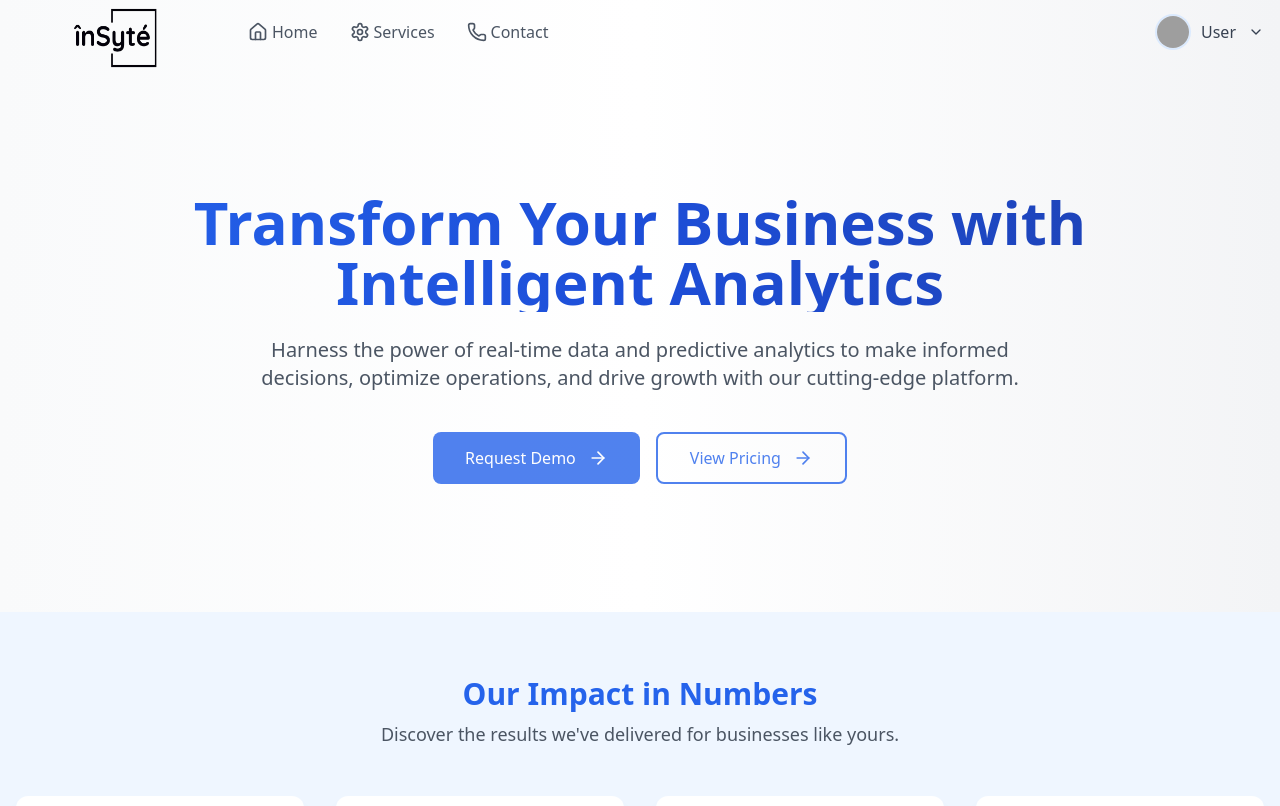
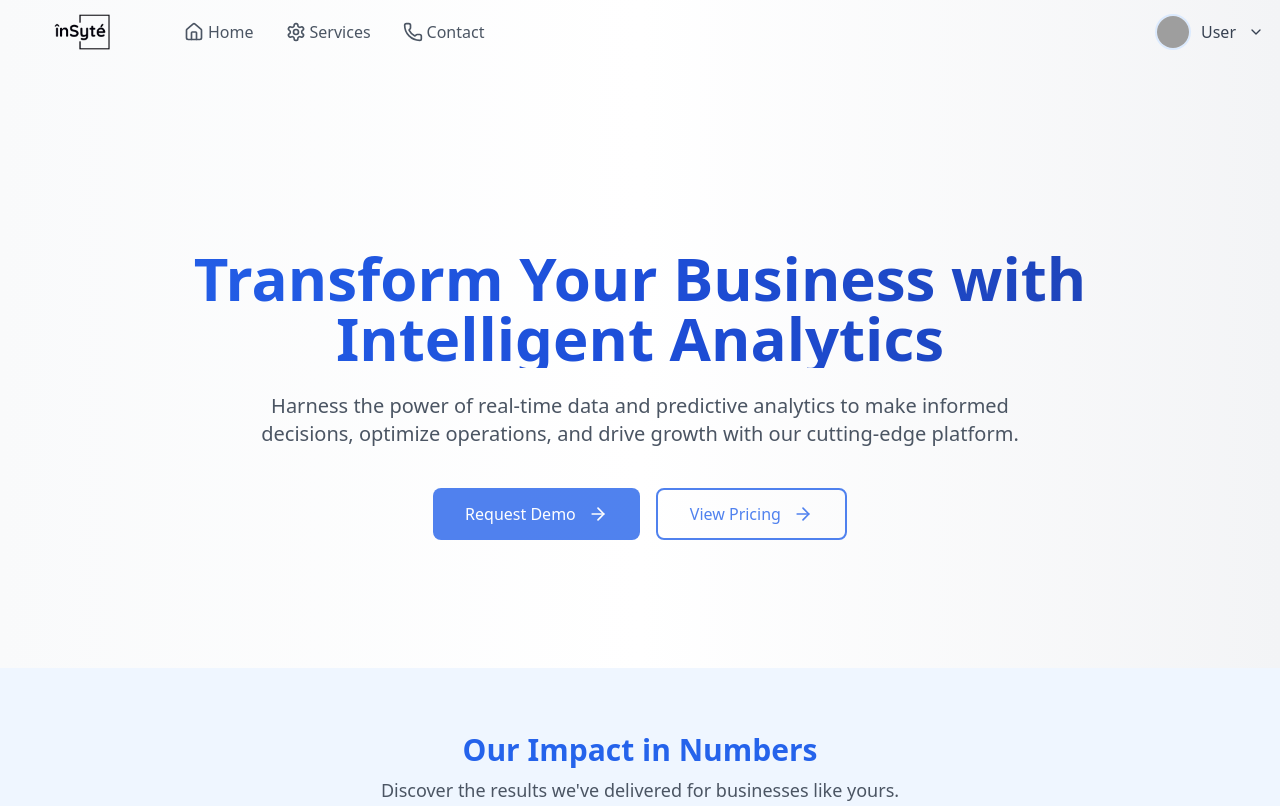
Before and after one commit to kakarot7072/inSyte, a React (Create React App) app: page /home in a window 1280 px wide. Shown: the top 806 px of the page. Built offline with nearby package versions, Linux system fonts and the light colour scheme; grey boxes are pictures that could not be loaded.

Commit message:
change in Navbar

```diff
--- a/src/components/Navbar.js
+++ b/src/components/Navbar.js
@@ -1,8 +1,9 @@
 import React, { useState, useEffect } from 'react';
 import { Link } from 'react-router-dom';
-import { Menu, X, Home, Settings, Phone, Layout, ChevronDown } from 'lucide-react';
+import { Menu, X, Home, Settings, Phone, ChevronDown } from 'lucide-react';
 
 import logo from './Assets/weblogo.png';
+
 const Navbar = ({ handleSignOut }) => {
   const [isMenuOpen, setIsMenuOpen] = useState(false);
   const [isProfileOpen, setIsProfileOpen] = useState(false);
@@ -17,13 +18,28 @@ const Navbar = ({ handleSignOut }) => {
     profileImage: ""
   });
 
+  // Add scroll event listener to handle navbar background change
+  useEffect(() => {
+    const handleScroll = () => {
+      if (window.scrollY > 10) {
+        setScrolled(true);
+      } else {
+        setScrolled(false);
+      }
+    };
+
+    window.addEventListener('scroll', handleScroll);
+    return () => window.removeEventListener('scroll', handleScroll);
+  }, []);
+
+  // Fetch user profile data
   useEffect(() => {
     const fetchProfile = async () => {
       try {
         const token = localStorage.getItem("token");
         if (!token) return;
 
-        const response = await fetch("https://rtda-server.onrender.com/api/users/profile", {
+        const response = await fetch("http://localhost:5000/api/users/profile", {
           method: "GET",
           headers: {
             Authorization: `Bearer ${token}`,
@@ -40,7 +56,7 @@ const Navbar = ({ handleSignOut }) => {
         // Store username in localStorage
         localStorage.setItem("fullName", data.username || "User");
 
-        // Set profile data correctly
+        // Set profile data
         setProfileData({
           name: data.username,
           email: data.email,
@@ -58,17 +74,21 @@ const Navbar = ({ handleSignOut }) => {
   }, []);
 
   return (
+    <>
+      {/* Navbar */}
       <nav className={`fixed w-full z-50 transition-all duration-300 ${scrolled ? 'bg-white/95 backdrop-blur-sm shadow-lg' : 'bg-transparent'}`}>
-      <div className="max-w-7xl mx-auto px-4 flex justify-between h-16">
+        <div className="max-w-7xl mx-auto px-4 flex justify-between items-center h-16">
+          {/* Logo and Links */}
           <div className="flex items-center">
             <Link to="/home" className="flex items-center group">
-
-            <span className=" text-xl font-bold bg-gradient-to-r from-blue-600 to-blue-800 bg-clip-text text-transparent">
-              <img src={logo} className='h-40 w-48 mt-3 '></img>
-            </span>
+              <img src={logo} className="h-24 w-auto" alt="Website Logo" />
             </Link>
             <div className="hidden md:flex items-center ml-10 space-x-8">
-            {[{ to: '/home', icon: Home, label: 'Home' }, { to: '/services', icon: Settings, label: 'Services' }, { to: '/contact', icon: Phone, label: 'Contact' }].map((item) => (
+              {[
+                { to: '/home', icon: Home, label: 'Home' },
+                { to: '/services', icon: Settings, label: 'Services' },
+                { to: '/contact', icon: Phone, label: 'Contact' }
+              ].map((item) => (
                 <Link key={item.to} to={item.to} className="flex items-center text-gray-600 hover:text-blue-600 transition-all duration-300 hover:scale-105">
                   <item.icon className="h-5 w-5 mr-1" />
                   <span>{item.label}</span>
@@ -104,7 +124,7 @@ const Navbar = ({ handleSignOut }) => {
             </div>
           </div>
 
-        {/* Mobile menu button */}
+          {/* Mobile Menu Button */}
           <div className="md:hidden flex items-center">
             <button onClick={() => setIsMenuOpen(!isMenuOpen)} className="inline-flex items-center justify-center p-2 rounded-md text-gray-400 hover:text-blue-600 hover:bg-blue-50 transition-colors">
               {isMenuOpen ? <X className="h-6 w-6" /> : <Menu className="h-6 w-6" />}
@@ -112,12 +132,16 @@ const Navbar = ({ handleSignOut }) => {
           </div>
         </div>
 
-      {/* Mobile menu */}
+        {/* Mobile Menu */}
         {isMenuOpen && (
           <div className="md:hidden animate__animated animate__fadeIn animate__faster">
             <div className="px-2 pt-2 pb-3 space-y-1 bg-white shadow-lg rounded-b-lg">
-            {[{ to: '/home', label: 'Home' }, { to: '/services', label: 'Services' }, { to: '/contact', label: 'Contact' }, { to: '/dashboard', label: 'Dashboard' }]
-              .map((item) => (
+              {[
+                { to: '/home', label: 'Home' },
+                { to: '/services', label: 'Services' },
+                { to: '/contact', label: 'Contact' },
+                { to: '/dashboard', label: 'Dashboard' }
+              ].map((item) => (
                 <Link key={item.to} to={item.to} className="block px-3 py-2 rounded-md text-base font-medium text-gray-700 hover:text-blue-600 hover:bg-blue-50 transition-colors">
                   {item.label}
                 </Link>
@@ -126,6 +150,10 @@ const Navbar = ({ handleSignOut }) => {
           </div>
         )}
       </nav>
+
+      {/* Add a spacer div to prevent content overlap */}
+      <div className="h-14"></div>
+    </>
   );
 };
 
```
Lines whose indentation alone changed are shown as unchanged.
